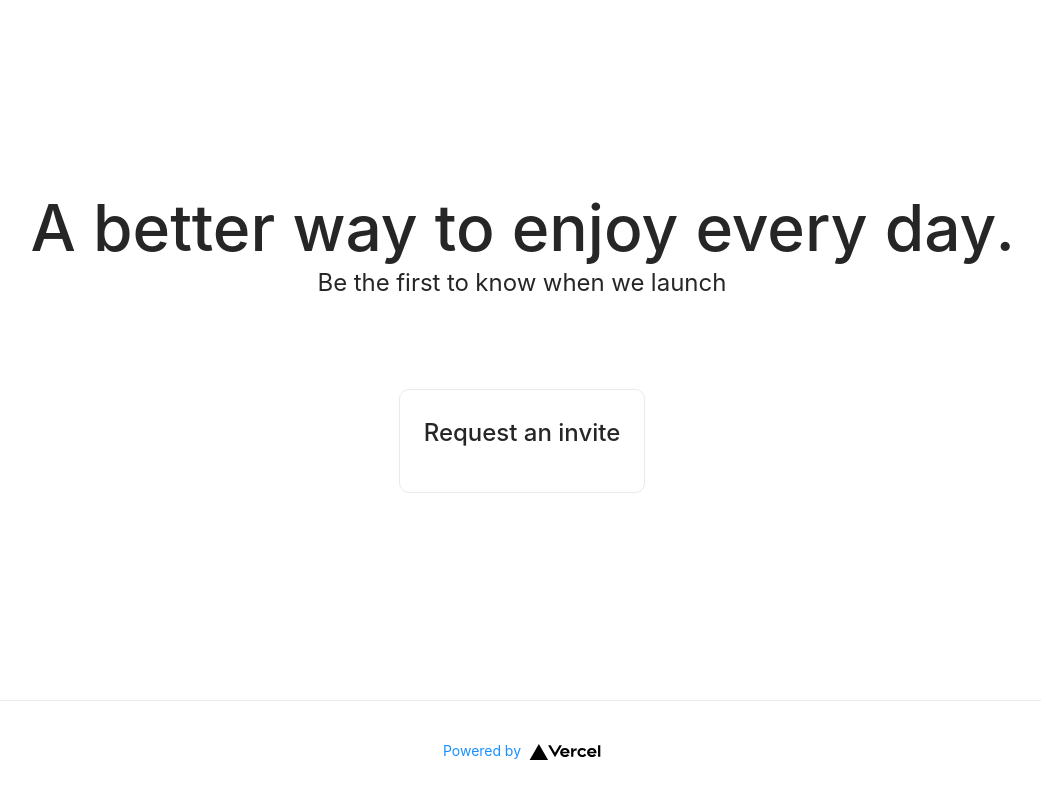
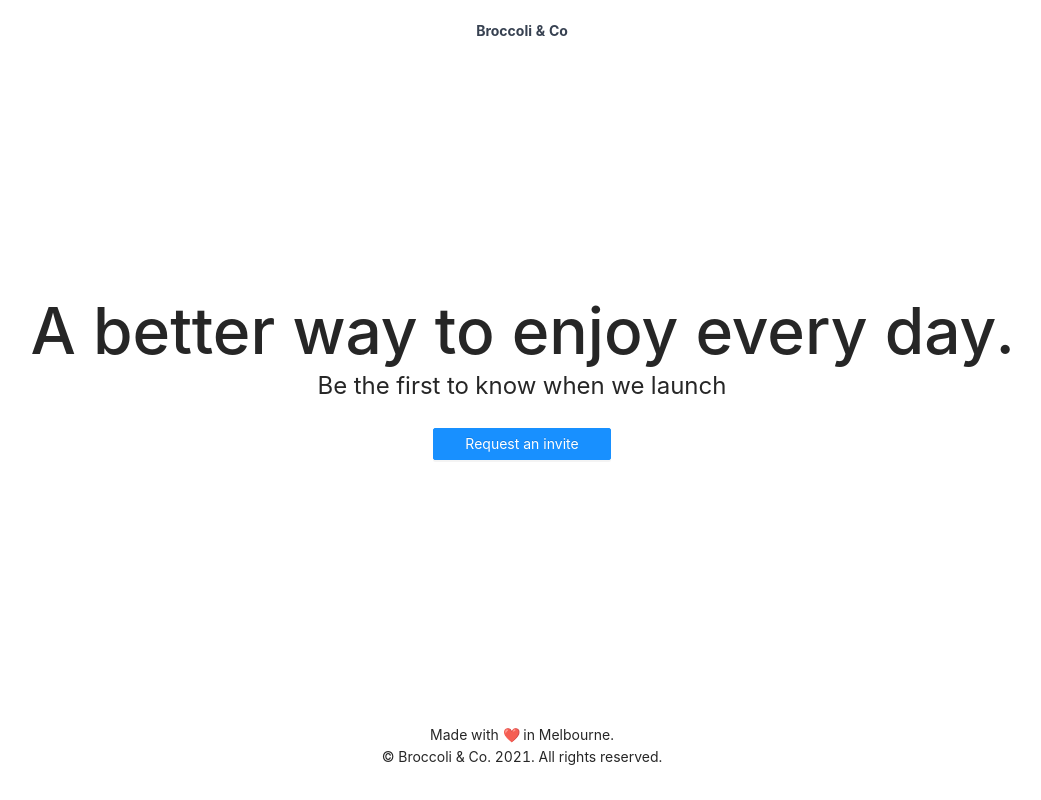
Before and after one commit to Lantianyou/interview-question, a Next.js app: page / in a window 1280 px wide. Shown: the whole page, without its empty margins (118-1159 px from the left). Built offline with nearby package versions, Linux system fonts and the light colour scheme.

Commit message:
feat: add style

```diff
--- a/pages/index.tsx
+++ b/pages/index.tsx
@@ -3,53 +3,51 @@ import Head from 'next/head'
 import Image from 'next/image'
 import styles from '../styles/Home.module.css'
 import { useToggle } from 'react-use'
+import { Button } from 'antd'
 import InviteModal from '../components/InviteModal'
-import { Button } from 'antd'
-import { mockData } from './api/emails'
 
 const Home: NextPage = () => {
   const [on, toggle] = useToggle(false)
   return (
     <>
-      <div className={styles.container}>
+      <div style={{ minHeight: '100vh' }}>
         <Head>
-          <title>Welcome to  Broccoli & Co.</title>
+          <title>Welcome to Broccoli & Co.</title>
           <meta name="description" content="Generated by create next app" />
           <link rel="icon" href="/favicon.ico" />
         </Head>
 
+        <div className={styles.container}>
+        <nav>
+          <div className="max-w-6xl mx-auto px-4">
+            <div className="flex justify-between">
+              <div className="flex space-x-4">
+                <div>
+                  <a href="#" className="flex items-center py-5 px-2 text-gray-700">
+                    <span className="font-bold">Broccoli & Co</span>
+                  </a>
+                </div>
+              </div>
+            </div>
+          </div>
+        </nav>
         <main className={styles.main}>
-          <h1 className={styles.title}>
-            A better way to enjoy every day.
-          </h1>
+          <h1 className={styles.title}>A better way to enjoy every day.</h1>
+          <p className={styles.description}>Be the first to know when we launch</p>
+          <Button onClick={() => toggle(true)} type="primary"><span className="mx-4 py-auto">Request an invite</span></Button>
 
-
-
-          <p className={styles.description}>
-            Be the first to know when we launch
-          </p>
-
-          <div className={styles.grid}>
-            <button className={styles.card} onClick={() => toggle(true)}>
-              <h2>Request an invite</h2>
-            </button>
+        </main>
+        <footer className= "py-8 mx-auto">
+          <div className="flex justify-center">
+            <div>Made with ❤️ in Melbourne. </div>
           </div>
-        </main>
-
-        <footer className={styles.footer}>
-          <a
-            href="https://vercel.com?utm_source=create-next-app&utm_medium=default-template&utm_campaign=create-next-app"
-            target="_blank"
-            rel="noopener noreferrer"
-          >
-            Powered by{' '}
-            <span className={styles.logo}>
-              <Image src="/vercel.svg" alt="Vercel Logo" width={72} height={16} />
-            </span>
-          </a>
-        </footer>
+          <div className="flex justify-center">
+            <div>© Broccoli & Co. 2021. All rights reserved.</div>
+          </div>
+          </footer>
+        </div>
+        <InviteModal visible={on} onCancel={() => toggle(false)} />
       </div>
-      <InviteModal visible={on} onCancel={() => toggle(false)} />
     </>
   )
 }
--- a/styles/Home.module.css
+++ b/styles/Home.module.css
@@ -15,22 +15,6 @@
   flex-direction: column;
   justify-content: center;
   align-items: center;
-}
-
-.footer {
-  width: 100%;
-  height: 100px;
-  border-top: 1px solid #eaeaea;
-  display: flex;
-  justify-content: center;
-  align-items: center;
-}
-
-.footer a {
-  display: flex;
-  justify-content: center;
-  align-items: center;
-  flex-grow: 1;
 }
 
 .title a {
```
